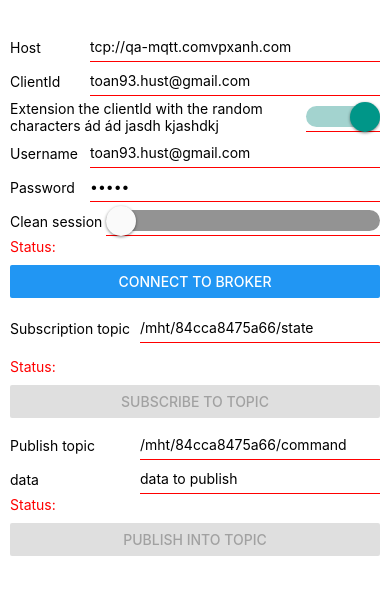
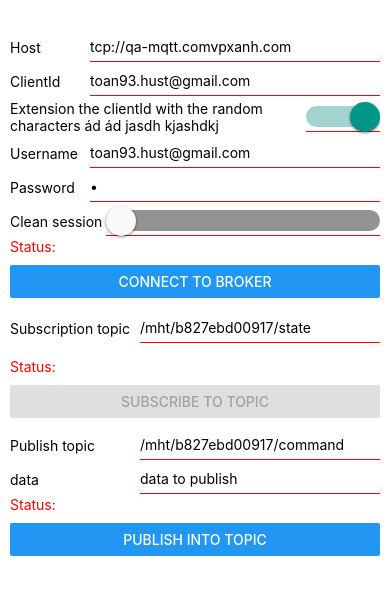
Before and after one commit to mtoan2111/react-native-mqtt-light, a React Native app in the folder example/: screen / in a window 390 px wide. Shown: the top 594 px of the page. Built offline with nearby package versions, Linux system fonts and the light colour scheme.

Commit message:
update version

```diff
--- a/example/src/App.js
+++ b/example/src/App.js
@@ -25,11 +25,11 @@ export default class App extends React.Component {
             clientIdValue: 'toan93.hust@gmail.com',
             randomValue: true,
             usernameValue: 'toan93.hust@gmail.com',
-            passwordValue: 'admin',
+            passwordValue: '1',
             Status: '',
             cleanSession: false,
-            subTopic: '/mht/84cca8475a66/state',
-            pubTopic: '/mht/84cca8475a66/command',
+            subTopic: '/mht/b827ebd00917/state',
+            pubTopic: '/mht/b827ebd00917/command',
             pubStatus: '',
         };
     }
@@ -393,7 +393,7 @@ export default class App extends React.Component {
                         Status: {this.state.pubStatus}
                     </Text>
                     <Button
-                        disabled={!this.state.isConnect}
+                        // disabled={!this.state.isConnect}
                         onPress={this.onPublishPress}
                         style={styles.buttons}
                         title={'Publish into topic'}
--- a/package.json
+++ b/package.json
@@ -1,6 +1,6 @@
 {
     "name": "react-native-mqtt-light",
-    "version": "0.1.8",
+    "version": "0.1.9",
     "description": "Lightweight MQTT client for react-native",
     "main": "lib/commonjs/index",
     "module": "lib/module/index",
```
